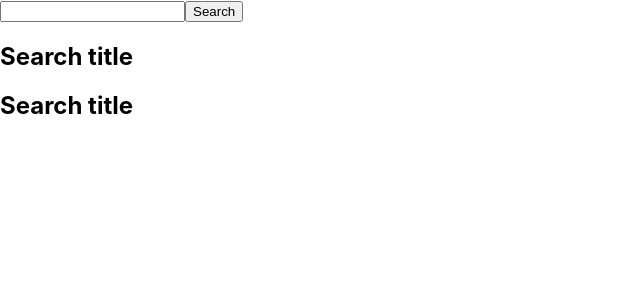
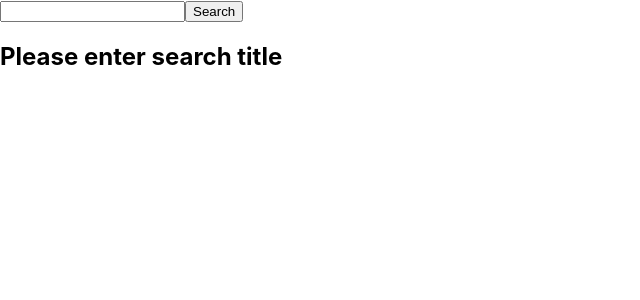
Before and after one commit to idankuch/OMDB-API, a React (Create React App) app: page / in a window 1280 px wide. Shown: the top 300 px of the page, without its empty margins (0-640 px from the left). Built offline with nearby package versions, Linux system fonts and the light colour scheme; no server answers.

Commit message:
search update

```diff
--- a/src/App.js
+++ b/src/App.js
@@ -1,7 +1,6 @@
 import React, { useState } from "react";
 import SearchBar from "./components/SearchBar";
 import DetailsContainer from "./components/DetailsContainer";
-import Test from "./components/Test";
 import Button from "./components/UI/SearchButton/SearchButton";
 
 import "./App.css";
@@ -21,7 +20,6 @@ function App() {
         Search
       </Button>
       <DetailsContainer url={url} />
-      <Test />
     </div>
   );
 }
--- a/src/components/DetailsContainer.js
+++ b/src/components/DetailsContainer.js
@@ -1,23 +1,18 @@
-import React, { useState } from "react";
+import React from "react";
 import useFetch from "../hooks/useFetch";
 
 function DetailsContainer(props) {
-  console.log(`DETAILS CONTAINER URL: ${props.url}`);
-  // const [url, setUrl] = useState(null);
-  const { movie, isLoading, error } = useFetch(
-    "http://www.omdbapi.com/?i=tt3896198&apikey=ba53fbe7"
-  );
-  console.log("MOVIE DATA:", movie);
+  const { movie, isLoading, error } = useFetch(props.url);
+  // console.log(`URL = ${props.url} || MOVIE DATA = ${JSON.stringify(movie)}`);
 
   return (
     <>
       {!movie ? (
-        <h2>Search title</h2>
+        <h2>Please enter search title</h2>
       ) : isLoading && !error ? (
         <h1>Loading...</h1>
       ) : (
         <>
-          {console.log(props.movie)}
           <h1>{movie.Title}</h1>
           <h2>{movie.Released}</h2>
         </>
--- a/src/components/Test.js
+++ /dev/null
@@ -1,27 +0,0 @@
-import React, { useState } from "react";
-import useFetch from "../hooks/useFetch";
-
-function Test(props) {
-  const { movie, isLoading, error } = useFetch(
-    "http://www.omdbapi.com/?i=tt3896198&apikey=ba53fbe7"
-  );
-  console.log("TEST MOVIE DATA:", movie);
-
-  return (
-    <>
-      {!movie ? (
-        <h2>Search title</h2>
-      ) : isLoading && !error ? (
-        <h1>Loading...</h1>
-      ) : (
-        <>
-          {console.log(props.movie)}
-          <h1>{movie.Title}</h1>
-          <h2>{movie.Released}</h2>
-        </>
-      )}
-    </>
-  );
-}
-
-export default Test;
--- a/src/components/UI/SearchButton/SearchButton.js
+++ b/src/components/UI/SearchButton/SearchButton.js
@@ -4,7 +4,7 @@ import "./SearchButton.css";
 function Button(props) {
   const onSearchMovie = () => {
     const movieTitle = props.searchTitle.replaceAll(" ", "+");
-    const url = `http://www.omdbapi.com/?${movieTitle}&apikey=ba53fbe7`;
+    const url = `http://www.omdbapi.com/?t=${movieTitle}&apikey=ba53fbe7`;
     props.setSearchTitle(url);
   };
 
--- a/src/hooks/useFetch.js
+++ b/src/hooks/useFetch.js
@@ -1,16 +1,17 @@
 import React, { useState, useEffect } from "react";
 
 function useFetch(url) {
-  const [apiDB, setApiDB] = useState();
+  const [movie, setMovie] = useState(null);
   const [isLoading, setLoading] = useState(true);
   const [error, setError] = useState(false);
+  // console.log("USE--FETCH URL:", url);
 
   useEffect(() => {
     let isCancelled = false;
     fetch(url)
       .then((res) => res.json())
       .then((data) => {
-        setApiDB(data);
+        setMovie(data);
         setLoading(false);
       })
       .catch((res) => {
@@ -21,9 +22,9 @@ function useFetch(url) {
     return () => {
       isCancelled = true;
     };
-  }, []);
+  }, [url]);
 
-  return { apiDB, isLoading, error };
+  return { movie, isLoading, error };
 }
 
 export default useFetch;
```
